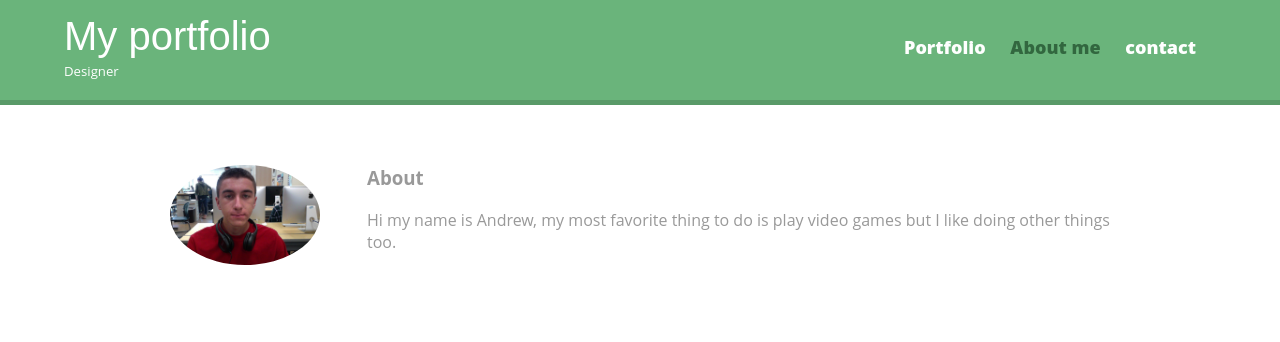
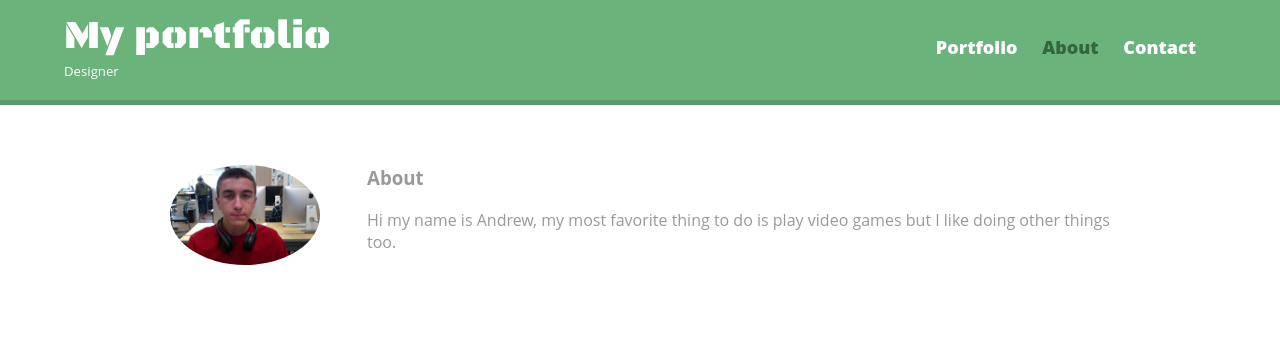
Before and after one commit to AndrewRecla/portfolio-project, a plain HTML site: page about.html in a window 1280 px wide. Shown: the top 342 px of the page. Drawn offline with Linux system fonts and the light colour scheme.

Commit message:
Portfolio-Project

```diff
--- a/about.html
+++ b/about.html
@@ -19,8 +19,8 @@
 		<nav>
 			<ul>
 				<li><a href="index.html" >Portfolio</a></li>
-				<li><a href="about.html" class="selected">About me</a></li>
-				<li><a href="contact.html">contact</a></li>
+				<li><a href="about.html" class="selected">About</a></li>
+				<li><a href="contact.html">Contact</a></li>
 			</ul>
 		</nav>
 	</header>
--- a/css/main.css
+++ b/css/main.css
@@ -45,7 +45,7 @@ header {
 }
 
 h1 {
-  font-family: 'Changa One', sans-serif;
+  font-family: 'Black Ops One', sans-serif;
   margin: 15px 0;
   font-size: 1.75em;
   font-weight: normal;
```
Also changed, not shown: contact.html (+2 -2 lines), index.html (+2 -2 lines).
